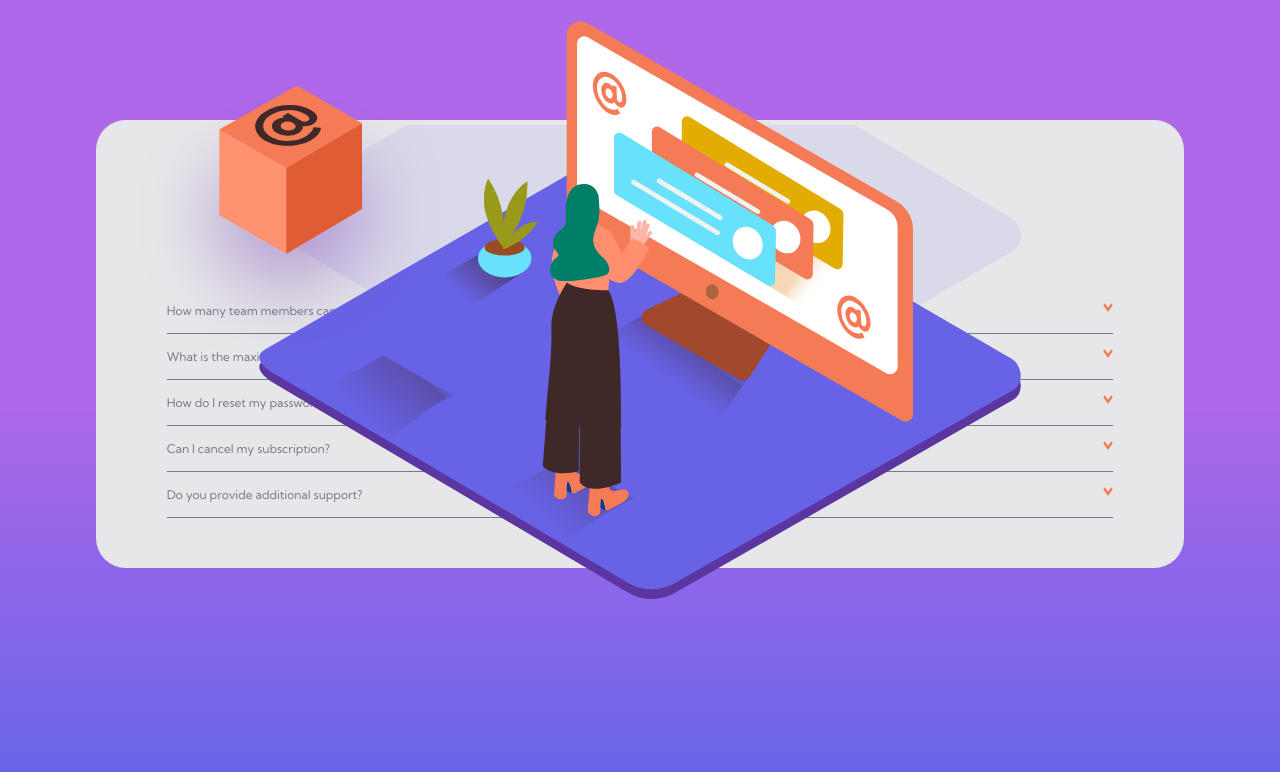
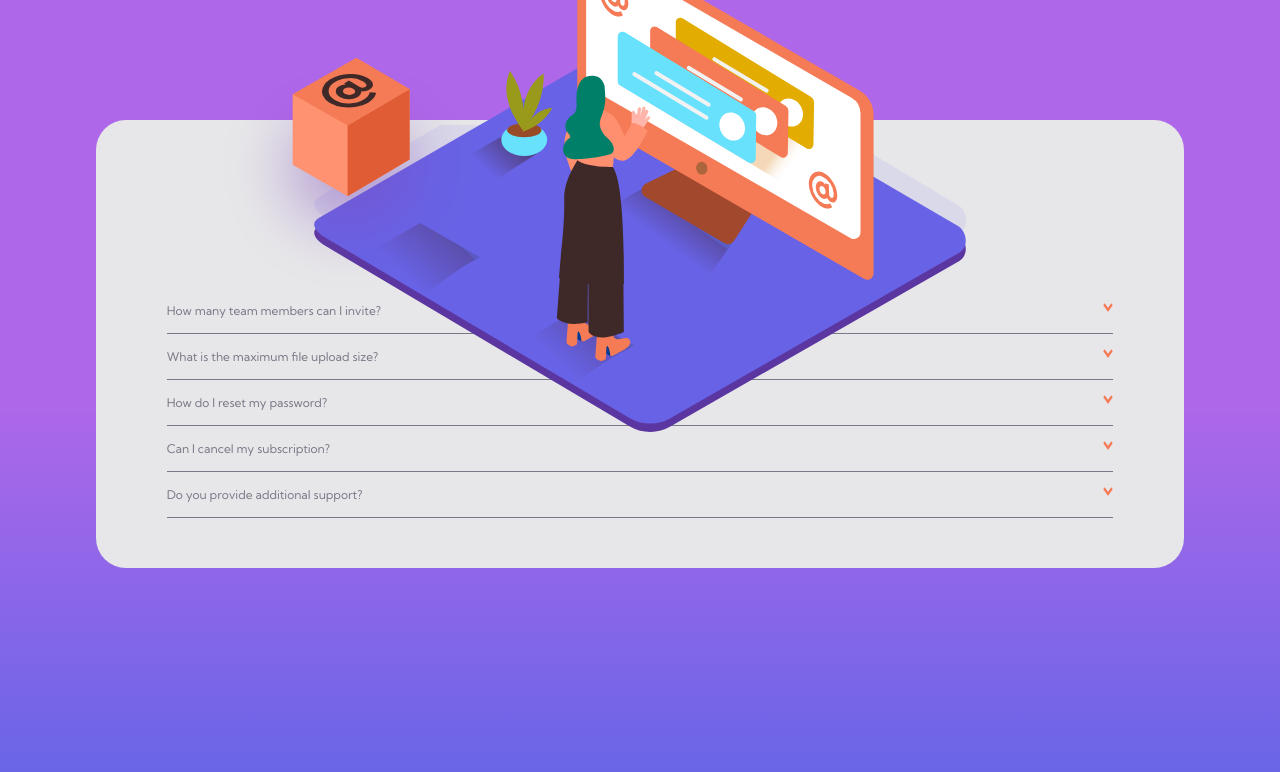
Before and after one commit to darubiomunoz/portfolio-07-faqaccordioncard, a React (Create React App) app: page / in a window 1280 px wide. Shown: the top 772 px of the page. Built offline with nearby package versions, Linux system fonts and the light colour scheme.

Commit message:
Media queries of illustration component for the mobile devices

```diff
--- a/src/components/styles/Illustration.css
+++ b/src/components/styles/Illustration.css
@@ -15,13 +15,13 @@
 
 .illustration__box {
     z-index: 300;
-    top: -38px;
-    left: 42px;
+    top: -25px;
+    left: 32px;
     width: 28%;
 }
 .illustration__base {
     z-index: 200;
-    top: -100px;
+    top: -75px;
     width: 70%;
 }
 .illustration__shadow {
@@ -29,3 +29,153 @@
     top: 5px;
     width: 70%;
 }
+
+@media (min-width: 320px) {
+    .illustration__box {
+        top: -30px;
+        left: 37px;
+    }
+    .illustration__base {
+        top: -87px;
+    }
+}
+
+@media (min-width: 360px) {
+    .illustration__box {
+        top: -35px;
+        left: 40px;
+    }
+    .illustration__base {
+        top: -98px;
+    }
+}
+
+@media (min-width: 375px) {
+    .illustration__box {
+        top: -38px;
+        left: 42px;
+    }
+    .illustration__base {
+        top: -100px;
+    }
+}
+
+@media (min-width: 384px) {
+    .illustration__box {
+        top: -37px;
+        left: 43px;
+    }
+    .illustration__base {
+        top: -104px;
+    }
+}
+
+@media (min-width: 411px) {
+    .illustration__box {
+        top: -42px;
+        left: 45px;
+    }
+    .illustration__base {
+        top: -112px;
+    }
+}
+
+@media (min-width: 412px) {
+    .illustration__box {
+        top: -38px;
+        left: 47px;
+    }
+    .illustration__base {
+        top: -110px;
+    }
+}
+
+@media (min-width: 480px) {
+    .illustration__box {
+        top: -35px;
+        left: 75px;
+        width: 23%;
+    }
+    .illustration__base {
+        top: -110px;
+        width: 60%
+    }
+    .illustration__shadow {
+        width: 60%;
+    }
+}
+
+@media (min-width: 540px) {
+    .illustration__box {
+        top: -45px;
+        left: 85px;
+        width: 23%;
+    }
+    .illustration__base {
+        top: -125px;
+        width: 60%
+    }
+    .illustration__shadow {
+        width: 60%;
+    }
+}
+
+@media (min-width: 600px) {
+    .illustration__box {
+        top: -48px;
+        left: 95px;
+        width: 23%;
+    }
+    .illustration__base {
+        top: -140px;
+        width: 60%
+    }
+    .illustration__shadow {
+        width: 60%;
+    }
+}
+
+@media (min-width: 640px) {
+    .illustration__box {
+        top: -48px;
+        left: 100px;
+        width: 23%;
+    }
+    .illustration__base {
+        top: -147px;
+        width: 60%
+    }
+    .illustration__shadow {
+        width: 60%;
+    }
+}
+
+@media (min-width: 768px) {
+    .illustration__box {
+        top: -60px;
+        left: 120px;
+        width: 23%;
+    }
+    .illustration__base {
+        top: -180px;
+        width: 60%
+    }
+    .illustration__shadow {
+        width: 60%;
+    }
+}
+
+@media (min-width: 800px) {
+    .illustration__box {
+        top: -65px;
+        left: 130px;
+        width: 23%;
+    }
+    .illustration__base {
+        top: -185px;
+        width: 60%
+    }
+    .illustration__shadow {
+        width: 60%;
+    }
+}
--- a/src/components/styles/Question.css
+++ b/src/components/styles/Question.css
@@ -19,6 +19,7 @@
 .faq__icon {
     width: 1rem;
     height: 1rem;
+    margin-left: 1rem;
 }
 
 .faq__answer {
```
